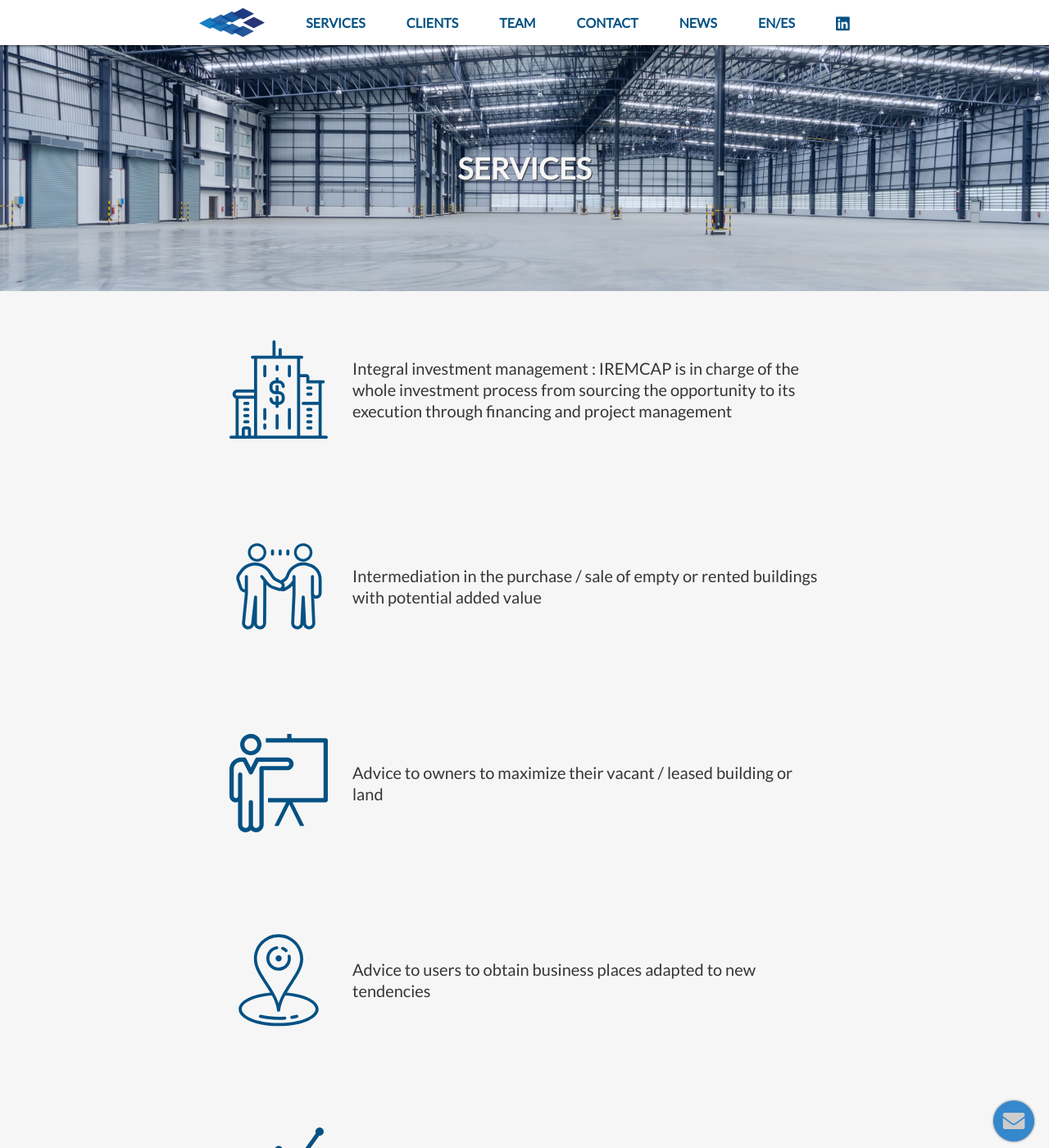
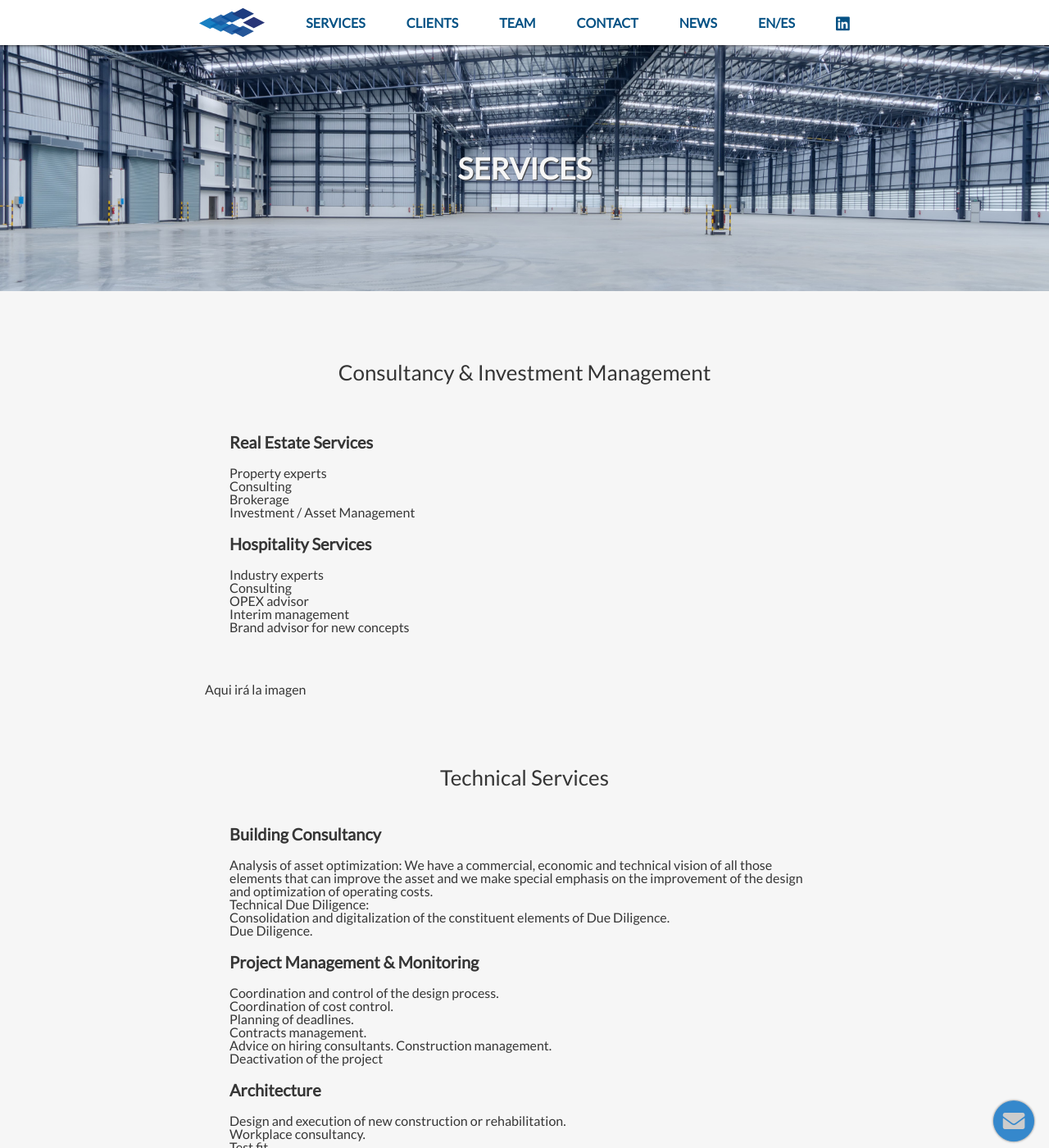
Before and after one commit to cserron/iremcap, a Jekyll site: the page built from real-estate-services.md, in a window 1280 px wide and 1400 px high. Shown: the whole window at 82% size. Built offline with Jekyll 4.4.1, drawn with Linux system fonts in a browser that asks for light colours; nearby versions of some CDN libraries; some of the changed text lies outside the part shown.

Commit message:
Show updated info in english

```diff
--- a/_data/page__services.yml
+++ b/_data/page__services.yml
@@ -2,20 +2,60 @@ en:
   title: Services
   subtitle: Interactive Real Estate Management
 
-  services:
-    - text: >
-        Integral investment management : IREMCAP is in charge of the whole investment process from sourcing the opportunity to its execution through financing and project management
-      icon: building
-    - text: Intermediation in the purchase / sale of empty or rented buildings with potential added value
-      icon: intermediate
-    - text: Advice to owners to maximize their vacant / leased building or land
-      icon: training
-    - text: Advice to users to obtain business places adapted to new tendencies
-      icon: location
-    - text: Advice and investment/divestment processes in the hotel sector based on more than 30 years of operational experience.
-      icon: graph
-    - text: Feasibility studies
-      icon: handshake
+  CIM_service:
+    title: Consultancy & Investment Management
+    panels:
+      - service_title: Real Estate Services
+        items:
+          - text: Property experts
+          - text: Consulting
+          - text: Brokerage
+          - text: Investment / Asset Management
+      - service_title: Hospitality Services
+        items:
+          - text: Industry experts
+          - text: Consulting
+          - text: OPEX advisor
+          - text: Interim management
+          - text: Brand advisor for new concepts
+
+  TEC_service:
+    title: Technical Services
+    panels:
+      - service_title: Building Consultancy
+        items:
+          - text: "Analysis of asset optimization: We have a commercial, economic and technical vision of all those elements that can improve the asset and we make special emphasis on the improvement of the design and optimization of operating costs."
+          - text: "Technical Due Diligence:"
+            subitems:
+              - Consolidation and digitalization of the constituent elements of Due Diligence.
+              - Due Diligence.
+      - service_title: Project Management & Monitoring
+        description: "Generally our project management services include:"
+        items:
+          - text: Coordination and control of the design process.
+          - text: Coordination of cost control.
+          - text: Planning of deadlines.
+          - text: Contracts management.
+          - text: Advice on hiring consultants. Construction management.
+          - text: Deactivation of the project
+      - service_title: Architecture
+        items:
+          - text: Design and execution of new construction or rehabilitation.
+            subitems:
+              - Workplace consultancy.
+              - Test fit.
+              - Space planning.
+              - Space audit.
+          - text: Definition and design of the project.
+          - text: Interior design.
+          - text: Licensing and permissions management.
+          - text: Construction management.
+          - text: Transfer management.
+      - service_title: Facilities
+        items:
+          - text: Conceptual studies.
+          - text: Engineering and Design of Front-End FEED.
+          - text: Detail engineering.
 
 es:
   title: Servicios
--- a/_layouts/services.html
+++ b/_layouts/services.html
@@ -13,11 +13,38 @@ layout: default
   %}
 
   <div class="services">
-    {% for item in page_data.services %}
     <div class="services-item">
-      <svg class="services-item__img"><use xlink:href="#{{ item.icon }}" /></svg>
-      <p class="services-item__text">{{ item.text }}</p>
+      <h2 class="services-item__Title">{{ page_data.CIM_service.title }}</h2>
+      <br>
+      <div class="services-item__Child">
+        {% for panel in page_data.CIM_service.panels %}
+        <h4 class="services-item__Child__Title">{{ panel.service_title}}</h4>
+        <ul class="services-item__Child__UL">
+          {% for item in panel.items %}
+          <li>{{item.text}}</li>
+          {% endfor %}
+        </ul>
+        {% endfor %}
+      </div>
     </div>
-    {% endfor %}
+    <p>Aqui irá la imagen</p>
+    <div class="services-item">
+      <h2 class="services-item__Title">{{ page_data.TEC_service.title }}</h2>
+      {% for panel in page_data.TEC_service.panels %}
+        <div class="services-item__Child">
+          <h4 class="services-item__Child__Title">{{ panel.service_title}}</h4>
+          <ul class="services-item__Child__UL">
+            {% for item in panel.items %}
+              <li class="panel-item">{{item.text}}</li>
+              {% if item.subitems %}
+                {% for subitem in item.subitems %}
+                  <li class="panel-subitem">{{ subitem }}</li>
+                {% endfor %}
+              {% endif %}
+            {% endfor %}
+          </ul>
+        </div>
+      {% endfor %}
+    </div>
   </div>
 </section>
--- a/_sass/pages/_services.scss
+++ b/_sass/pages/_services.scss
@@ -39,6 +39,18 @@
       padding: 30px 0;
     }
 
+    &__Title{
+      font-size: 26px;
+      padding: 1em 0;
+      text-align: center;
+    }
+
+    &__Child__Title{
+      font-weight: bold;
+      font-size: 20px;
+      padding: 1em 0;
+    }
+
     &__img {
       fill: $blue;
       float: left;
```
